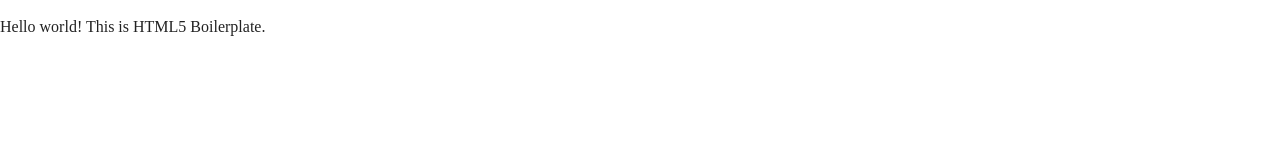
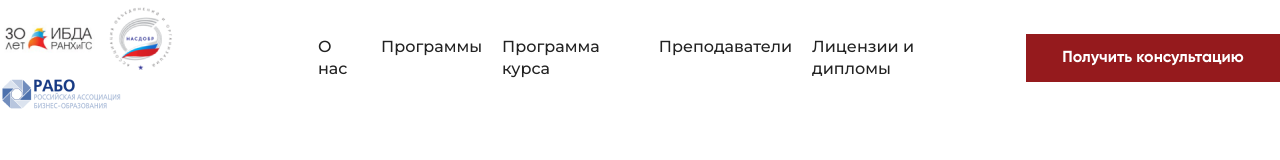
Before and after one commit to MasterVitte/Landing, a plain HTML site: page index.html in a window 1280 px wide. Drawn offline with nearby package versions, Linux system fonts and the light colour scheme.

Commit message:
Добавлена верстка навигации

```diff
--- a/css/main.css
+++ b/css/main.css
@@ -262,3 +262,77 @@
     page-break-after: avoid;
   }
 }
+
+/* ==========================================================================
+   Fonts of develop.
+   ========================================================================== */
+
+@font-face {
+  font-family: Gilroy-Bold;
+  src: url("../fonts/Gilroy-Bold.ttf");
+}
+
+/* ==========================================================================
+   Styles of develop.
+   ========================================================================== */
+
+/*
+   * Main styles
+   */
+
+.app_main_box {
+  font-family: Montserrat;
+  overflow-x: hidden;
+  outline: none;
+  max-width: 1328px;
+  margin: 0 auto;
+}
+
+/*
+   * Header styles
+   */
+
+.app_nav_box {
+  display: flex;
+  justify-content: center;
+  align-items: center;
+  min-height: 77px;
+  overflow: hidden;
+}
+
+.app_nav_logos {
+  margin-right: 30px;
+}
+
+.app_nav_list {
+  margin-right: 45px;
+}
+
+.app_nav_list > ul {
+  list-style-type: none;
+  display: flex;
+  padding: 0;
+}
+
+.app_nav_item {
+  font-weight: 500;
+  margin-right: 20px;
+  cursor: pointer;
+}
+
+.app_nav_item:last-child {
+  margin-right: 0;
+}
+
+.app_nav_button {
+  display: flex;
+  justify-content: center;
+  align-items: center;
+  font-family: Gilroy-Bold;
+  min-width: 254px;
+  height: 48px;
+  background: #951A1D;
+  color: #fff;
+  text-align: center;
+  cursor: pointer;
+}
--- a/index.html
+++ b/index.html
@@ -12,6 +12,7 @@
   <!-- Place favicon.ico in the root directory -->
 
   <link rel="stylesheet" href="css/normalize.css">
+  <link href="https://fonts.googleapis.com/css2?family=Montserrat:wght@300;400;500;600;700;800;900&display=swap" rel="stylesheet">
   <link rel="stylesheet" href="css/main.css">
 
   <meta name="theme-color" content="#fafafa">
@@ -22,8 +23,42 @@
     <p class="browserupgrade">You are using an <strong>outdated</strong> browser. Please <a href="https://browsehappy.com/">upgrade your browser</a> to improve your experience and security.</p>
   <![endif]-->
 
-  <!-- Add your site or application content here -->
-  <p>Hello world! This is HTML5 Boilerplate.</p>
+  <!-- Application content begin here -->
+
+  <div class="app_main_box">
+    <!--Header-->
+    <header class="app_header_box">
+      <!--Navigation-->
+      <nav class="app_nav_box">
+        <!--Navigation logos-->
+        <div class="app_nav_logos">
+          <img src="img/navigation/logo_1.png">
+          <img src="img/navigation/logo_2.png">
+          <img src="img/navigation/logo_3.png">
+        </div>
+        <!--End navigation logos-->
+        <!--Navigation list-->
+        <div class="app_nav_list">
+          <ul>
+            <li class="app_nav_item">О нас</li>
+            <li class="app_nav_item">Программы</li>
+            <li class="app_nav_item">Программа курса</li>
+            <li class="app_nav_item">Преподаватели</li>
+            <li class="app_nav_item">Лицензии и дипломы</li>
+          </ul>
+        </div>
+        <!--End navigation list-->
+        <div class="app_nav_button">
+          <p>Получить консультацию</p>
+        </div>
+      </nav>
+      <!--End navigation-->
+    </header>
+    <!--End header-->
+  </div>
+
+  <!-- Application content end here -->
+
   <script src="js/vendor/modernizr-3.8.0.min.js"></script>
   <script src="https://code.jquery.com/jquery-3.4.1.min.js" integrity="sha256-CSXorXvZcTkaix6Yvo6HppcZGetbYMGWSFlBw8HfCJo=" crossorigin="anonymous"></script>
   <script>window.jQuery || document.write('<script src="js/vendor/jquery-3.4.1.min.js"><\/script>')</script>
```
Also changed, not shown: fonts/Gilroy-Bold.ttf (added), img/navigation/logo_1.png (added), img/navigation/logo_2.png (added), img/navigation/logo_3.png (added).
